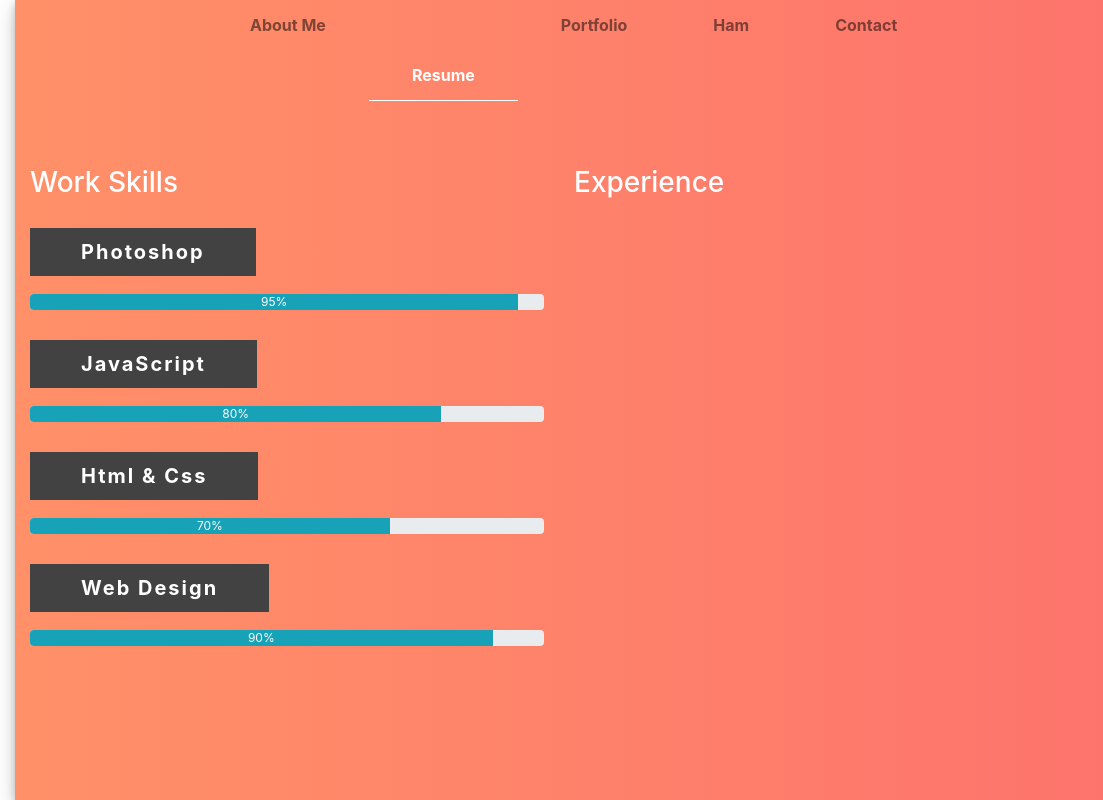
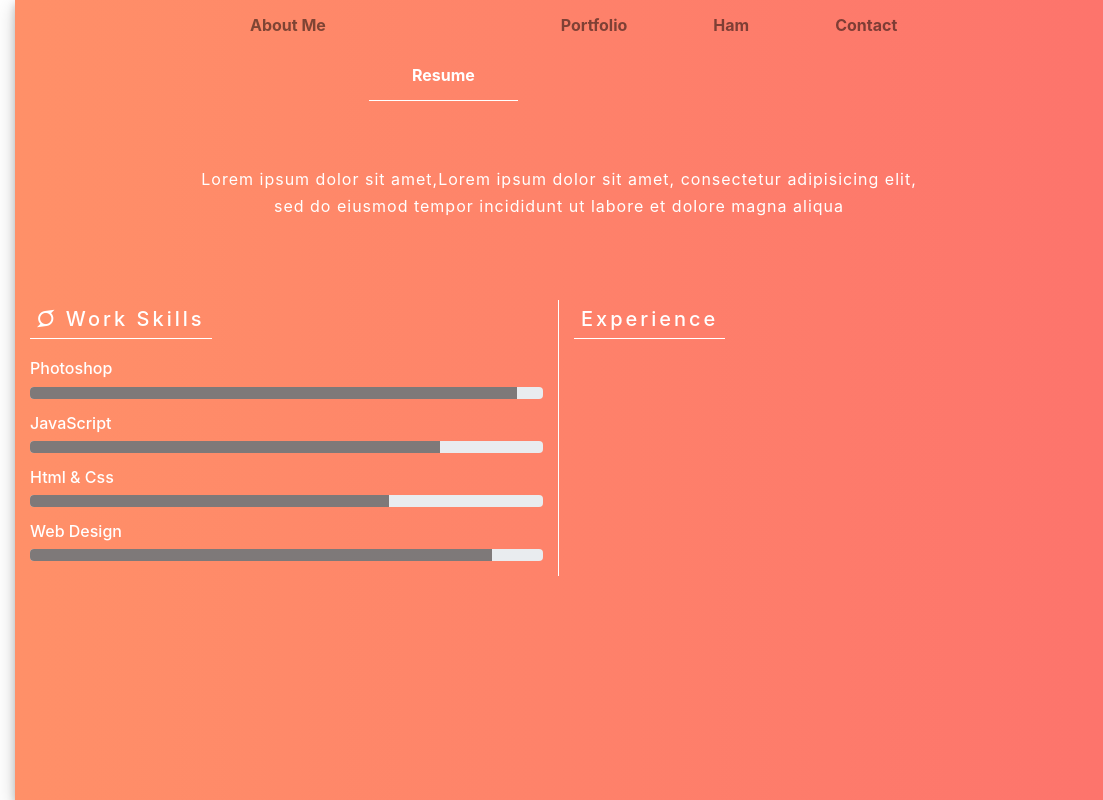
Before and after one commit to Islam-Mohamed98/shya, a plain HTML site: page index.html in a window 1280 px wide. Both pictures are taken after a click on the item "Resume". Shown: the full height of the page, 177-1280 px from the left. Drawn offline with Linux system fonts and the light colour scheme.

Commit message:
Resume DOne

```diff
--- a/css/custom.css
+++ b/css/custom.css
@@ -108,9 +108,7 @@ nav ul li.active a {color: white !important;}
 .sections .container {position: relative;top: 166px;}
 
 /* Start About-Me */
-.about-me .anim {
 
-}
 
 .about-me {
     color: white;
@@ -167,20 +165,43 @@ nav ul li.active a {color: white !important;}
     background: linear-gradient(to right, #ff9068, #fd746c); /* W3C, IE 10+/ Edge, Firefox 16+, Chrome 26+, Opera 12+, Safari 7+ */
 }
 
+.resume .inf p {
+    text-align: center;
+    width: 70%;
+    margin: 0 auto 30px auto;
+    letter-spacing: 1px;
+    line-height: 1.7;
+}
+
+.resume h5 {
+    margin-bottom: 20px;
+    letter-spacing: 3px;
+    border-bottom: 1px solid white;
+    padding: 7px;
+    display: inline-block;
+
+}
+
+.resume .row > div:first-child {
+    margin-bottom: 50px;
+}
+
+.resume .row > div.work-skills {
+    border-right: 1px solid white;
+}
+
 .resume .progress {
-    margin: 10px auto;
+    margin-bottom: 15px;
+    height: 12px;
+}
+
+.resume .progress > div {
+    background: #7e7979 !important;
 }
 
 .resume h5  {
-        margin-top: 0px;
-        margin-top: 20px;
-        font-weight: bold;
-        letter-spacing: 2px;
-        display: inline-block;
-        padding: 12px 51px;
-        background-color: #424242;
-        border: black;
-    }
+
+}
 
 /*End Resume */
 
--- a/index.html
+++ b/index.html
@@ -91,7 +91,10 @@
             <!-- Start About Me-->
             <div class="about-me">
               <div class="container">
-                <div class="row anim">
+                <div class="row">
+                    <div class="col-12 inf">
+                        <p>Lorem ipsum dolor sit amet, consectetur adipisicing elit, sed do eiusmod tempor incididunt ut labore et dolore magna aliqua</p>
+                    </div>
                   <div class="col-md-5 con-img">
                     <img class="img-fluid" src="images/avatar01.jpeg" />
                   </div>
@@ -115,31 +118,34 @@
              <div class="resume">
                <div class="container">
                  <div class="row">
+                    <div class="col-12 inf">
+                      <p>Lorem ipsum dolor sit amet,Lorem ipsum dolor sit amet, consectetur adipisicing elit, sed do eiusmod tempor incididunt ut labore et dolore magna aliqua</p>
+                    </div>
                    <!-- Start Work Skills -->
                     <div class="col-md-6 work-skills">
-                      <h3>Work Skills</h3>
-                      <h5>Photoshop </h5>
+                      <h5><i class="fab fa-superpowers"></i> Work Skills</h5>
+                      <h6>Photoshop </h6>
                       <div class="progress">
-                          <div class="progress-bar bg-info" role="progressbar" style="width: 95%;" aria-valuenow="95" aria-valuemin="0" aria-valuemax="100">95%</div>
+                          <div class="progress-bar" role="progressbar" style="width: 95%;" aria-valuenow="95" aria-valuemin="0" aria-valuemax="100"></div>
                       </div>
-                      <h5>JavaScript</h5>
+                      <h6>JavaScript</h6>
                       <div class="progress">
-                          <div class="progress-bar bg-info" role="progressbar" style="width: 80%;" aria-valuenow="80" aria-valuemin="0" aria-valuemax="100">80%</div>
+                          <div class="progress-bar" role="progressbar" style="width: 80%;" aria-valuenow="80" aria-valuemin="0" aria-valuemax="100"></div>
                       </div>
-                      <h5>Html & Css </h5>
+                      <h6>Html & Css </h6>
                       <div class="progress">
-                          <div class="progress-bar bg-info" role="progressbar" style="width: 70%;" aria-valuenow="70" aria-valuemin="0" aria-valuemax="100">70%</div>
+                          <div class="progress-bar" role="progressbar" style="width: 70%;" aria-valuenow="70" aria-valuemin="0" aria-valuemax="100"></div>
                       </div>
-                      <h5>Web Design</h5>
+                      <h6>Web Design</h6>
                       <div class="progress">
-                          <div class="progress-bar bg-info" role="progressbar" style="width: 90%;" aria-valuenow="90" aria-valuemin="0" aria-valuemax="100">90%</div>
+                          <div class="progress-bar" role="progressbar" style="width: 90%;" aria-valuenow="90" aria-valuemin="0" aria-valuemax="100"></div>
                       </div>
                     </div>
                     <!-- End Work Skills -->
 
                     <!-- Start Exp -->
                     <div class="col-md-6 Exp">
-                        <h3>Experience</h3>
+                        <h5>Experience</h5>
                     </div>
                     <!-- End Exp -->
                  </div>
```
